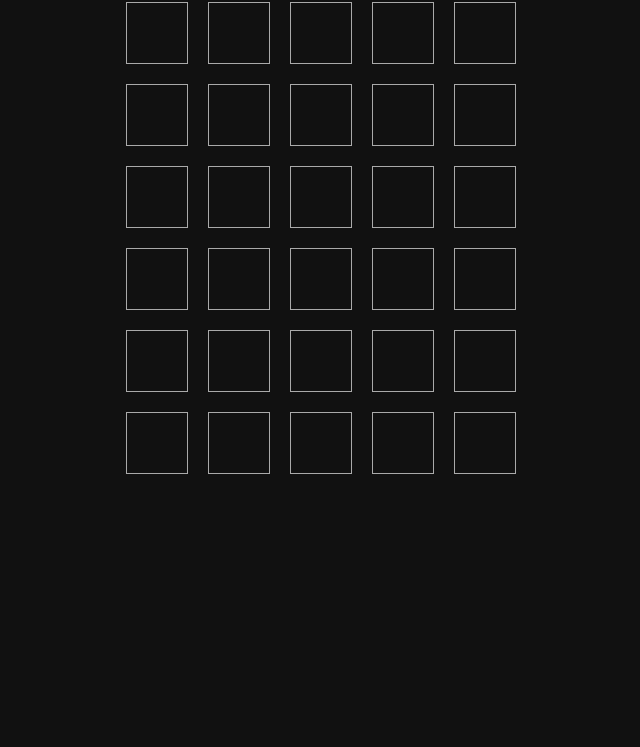
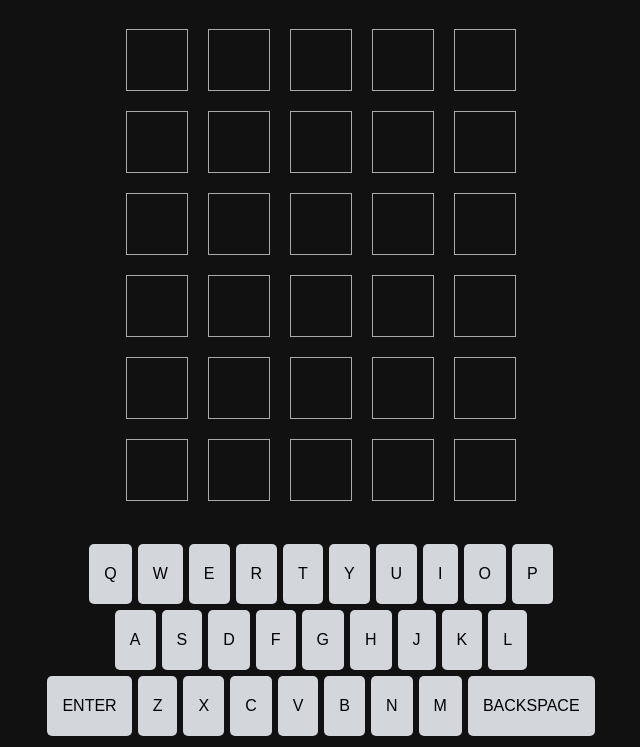
Before and after one commit to dbackowski/wordle_clone, a plain HTML site: page index.html in a window 1280 px wide. Shown: the part 88-835 px from the top of the page, without its empty margins (319-959 px from the left). Before the commit the page ends 800 px from the top, so only its background shows below. Drawn offline with Linux system fonts and the light colour scheme.

Commit message:
Add screen keyboard

```diff
--- a/index.html
+++ b/index.html
@@ -1,5 +1,8 @@
-<h1>Wordle</h1>
-<div id="grid"></div>
+<div id="game">
+  <h1>Wordle</h1>
+  <div id="grid"></div>
+  <div id="keyboard"></div>
+</div>
 
 <style>
   body, html {
@@ -9,11 +12,26 @@
     text-align: center;
     text-transform: uppercase;
   }
-
   h1 {
     font-size: 40px;
   }
-
+  #game {
+    display: flex;
+    flex-direction: column;
+  }
+  #keyboard {
+    margin-top: 30px;
+  }
+  .button {
+    text-transform: uppercase;
+    font-size: 16px;
+    padding: 15px;
+    margin: 3px;
+    border-radius: 5px;
+    height: 60px;
+    border: none;
+    cursor: pointer;
+  }
   .cell {
     width: 60px;
     height: 60px;
--- a/index.js
+++ b/index.js
@@ -1,16 +1,21 @@
 'use strict';
 
-let grid = document.querySelector('#grid');
-let worldList = [
+const grid = document.querySelector('#grid');
+const keyboard = document.querySelector('#keyboard');
+const LIGHT_GREY = '#d3d6da';
+const GREY = '#939598';
+const GREEN = '#538d4e';
+const YELLOW = '#b59f3b';
+const worldList = [
   'patio',
   'river',
   'piano',
   'champ',
   'horse',
 ];
-let randomIndex = Math.floor(Math.random() * worldList.length);
-let secret = worldList[randomIndex];
-let attempts = [];
+const randomIndex = Math.floor(Math.random() * worldList.length);
+const secret = worldList[randomIndex];
+const attempts = [];
 let currentAttempt = '';
 
 function buildGrid() {
@@ -46,14 +51,16 @@ function getBgColor(attempt, i) {
   let correctLetter = secret[i];
   let attemptLetter = attempt[i];
 
-  if (!attempt || secret.indexOf(attemptLetter) === -1) return '#939598';
-  if (correctLetter === attemptLetter) return '#538d4e';
+  if (!attempt || secret.indexOf(attemptLetter) === -1) return GREY;
+  if (correctLetter === attemptLetter) return GREEN;
 
-  return '#b59f3b';
+  return YELLOW;
 }
 
 function handleKeyDown(e) {
-  let key= e.key.toLowerCase();
+  if (e.ctrlKey || e.metaKey || e.altKey) return;
+
+  let key = e.key.toLowerCase();
 
   if (key === "enter") {
     if (currentAttempt.length < 5) return
@@ -74,5 +81,36 @@ function handleKeyDown(e) {
   updateGrid();
 }
 
+function buildKeyboard() {
+  buildKeyboardRow('qwertyuiop');
+  buildKeyboardRow('asdfghjkl');
+  buildKeyboardRow('zxcvbnm', true);
+}
+
+function createButton(letter) {
+  const button = document.createElement('button');
+  button.className = 'button';
+  button.textContent = letter;
+  button.style.backgroundColor = LIGHT_GREY;
+  button.onclick = function() {
+    button.blur();
+    self.dispatchEvent(new KeyboardEvent('keydown',  { 'key': letter }));
+  };
+  return button;
+}
+
+function buildKeyboardRow(letters, addSpecials=false) {
+  let row = document.createElement('div');
+  if (addSpecials) row.appendChild(createButton("Enter"));
+
+  for (let letter of letters) {
+    row.appendChild(createButton(letter));
+  }
+
+  if (addSpecials) row.appendChild(createButton("Backspace"));
+  keyboard.appendChild(row)
+}
+
 buildGrid();
+buildKeyboard();
 window.addEventListener('keydown', handleKeyDown);
```
